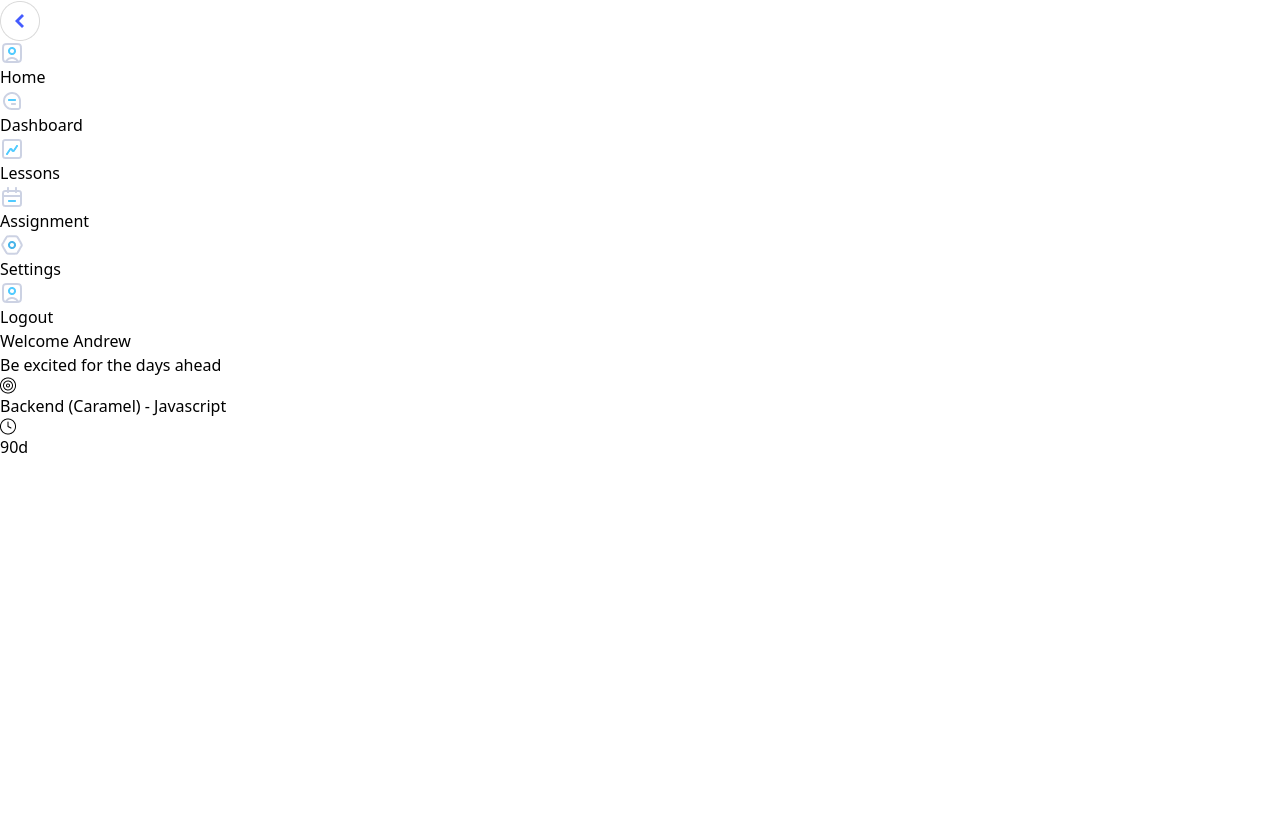
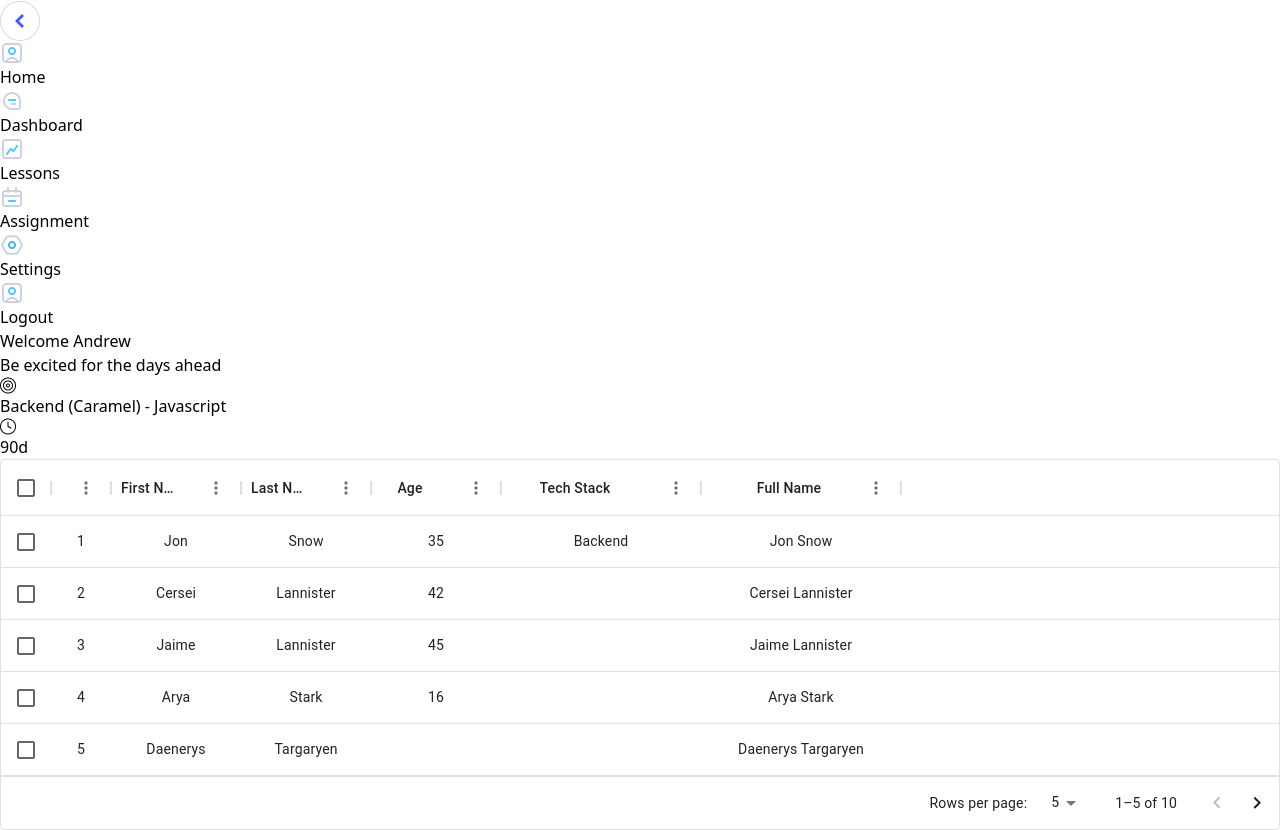
Before and after one commit to Slightly-Techie/st-school-web, a React (Vite) app: page /dashboard in a window 1280 px wide. Shown: the part 1707-2537 px from the top of the page. Before the commit the page ends 2166 px from the top, so only its background shows below. Built offline with nearby package versions, Linux system fonts and the light colour scheme.

Commit message:
feat(app): Added the Material UI Table

```diff
--- a/package.json
+++ b/package.json
@@ -10,6 +10,10 @@
     "preview": "vite preview"
   },
   "dependencies": {
+    "@emotion/react": "^11.11.1",
+    "@emotion/styled": "^11.11.0",
+    "@mui/material": "^5.14.11",
+    "@mui/x-data-grid": "^6.15.0",
     "react": "^18.2.0",
     "react-dom": "^18.2.0",
     "react-hot-toast": "^2.4.1",
--- /dev/null
+++ b/src/components/Dashboards/DataTable.jsx
@@ -0,0 +1,22 @@
+import { DataGrid } from '@mui/x-data-grid'
+import { columns, rows } from '../../data/table_data'
+
+// style={{ height: 400, width: '100%', margin: }}
+export default function DataTable() {
+  return (
+    <div className="md:w-[75dvw] h-[400px] mx-auto pt-5">
+      <DataGrid
+        className="text-center"
+        rows={rows}
+        columns={columns}
+        initialState={{
+          pagination: {
+            paginationModel: { page: 0, pageSize: 5 }
+          }
+        }}
+        pageSizeOptions={[5, 10]}
+        checkboxSelection
+      />
+    </div>
+  )
+}
--- a/src/components/Dashboards/Home.jsx
+++ b/src/components/Dashboards/Home.jsx
@@ -1,4 +1,5 @@
 import Header from '../Header'
+import DataTable from './DataTable'
 
 const Home = () => {
   const title = `Welcome Andrew`
@@ -8,6 +9,7 @@ const Home = () => {
   return (
     <div className="home">
       <Header title={title} para={para} stream={stream} duration={duration} />
+      <DataTable />
     </div>
   )
 }
--- /dev/null
+++ b/src/data/table_data.js
@@ -0,0 +1,68 @@
+export const columns = [
+  {
+    field: 'id',
+    headerName: 'ID',
+    width: 60,
+    headerAlign: 'center',
+    align: 'center'
+  },
+  {
+    field: 'firstName',
+    headerName: 'First Name',
+    width: 130,
+    headerAlign: 'center',
+    align: 'center'
+  },
+  {
+    field: 'lastName',
+    headerName: 'Last Name',
+    width: 130,
+    headerAlign: 'center',
+    align: 'center'
+  },
+  {
+    field: 'age',
+    headerName: 'Age',
+    type: 'number',
+    width: 130,
+    headerAlign: 'center',
+    align: 'center'
+  },
+  {
+    field: 'techStack',
+    headerName: 'Tech Stack',
+    width: 200,
+    headerAlign: 'center',
+    align: 'center'
+  },
+  {
+    field: 'fullName',
+    headerName: 'Full Name',
+    description: 'This column has a value getter and is not sortable.',
+    sortable: false,
+    width: 200,
+    headerAlign: 'center',
+    align: 'center',
+    valueGetter: (params) =>
+      `${params.row.firstName || ''} ${params.row.lastName || ''}`
+  }
+]
+
+export const rows = [
+  {
+    id: 1,
+    lastName: 'Snow',
+    firstName: 'Jon',
+    age: 35,
+    techStack: 'Backend'
+  },
+  { id: 2, lastName: 'Lannister', firstName: 'Cersei', age: 42 },
+  { id: 3, lastName: 'Lannister', firstName: 'Jaime', age: 45 },
+  { id: 4, lastName: 'Stark', firstName: 'Arya', age: 16 },
+  { id: 5, lastName: 'Targaryen', firstName: 'Daenerys', age: null },
+  { id: 6, lastName: 'Melisandre', firstName: null, age: 150 },
+  { id: 7, lastName: 'Clifford', firstName: 'Ferrara', age: 44 },
+  { id: 8, lastName: 'Frances', firstName: 'Rossini', age: 36 },
+  { id: 9, lastName: 'Roxie', firstName: 'Harvey', age: 65 },
+  { id: 10, lastName: 'Evans', firstName: 'Elabo', age: 20 }
+]
```
Also changed, not shown: 1 other file (tests, documents, lock files or other folders).
